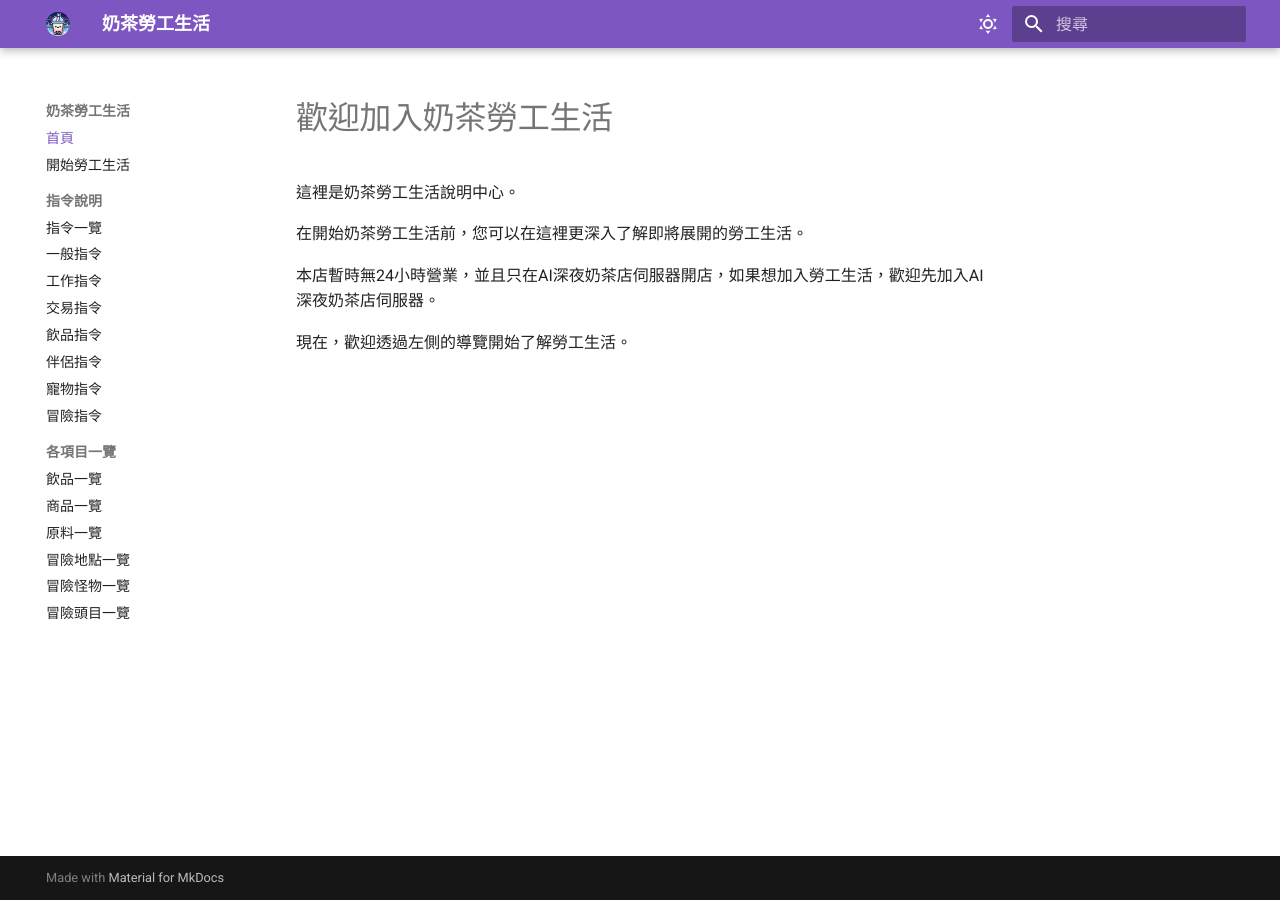
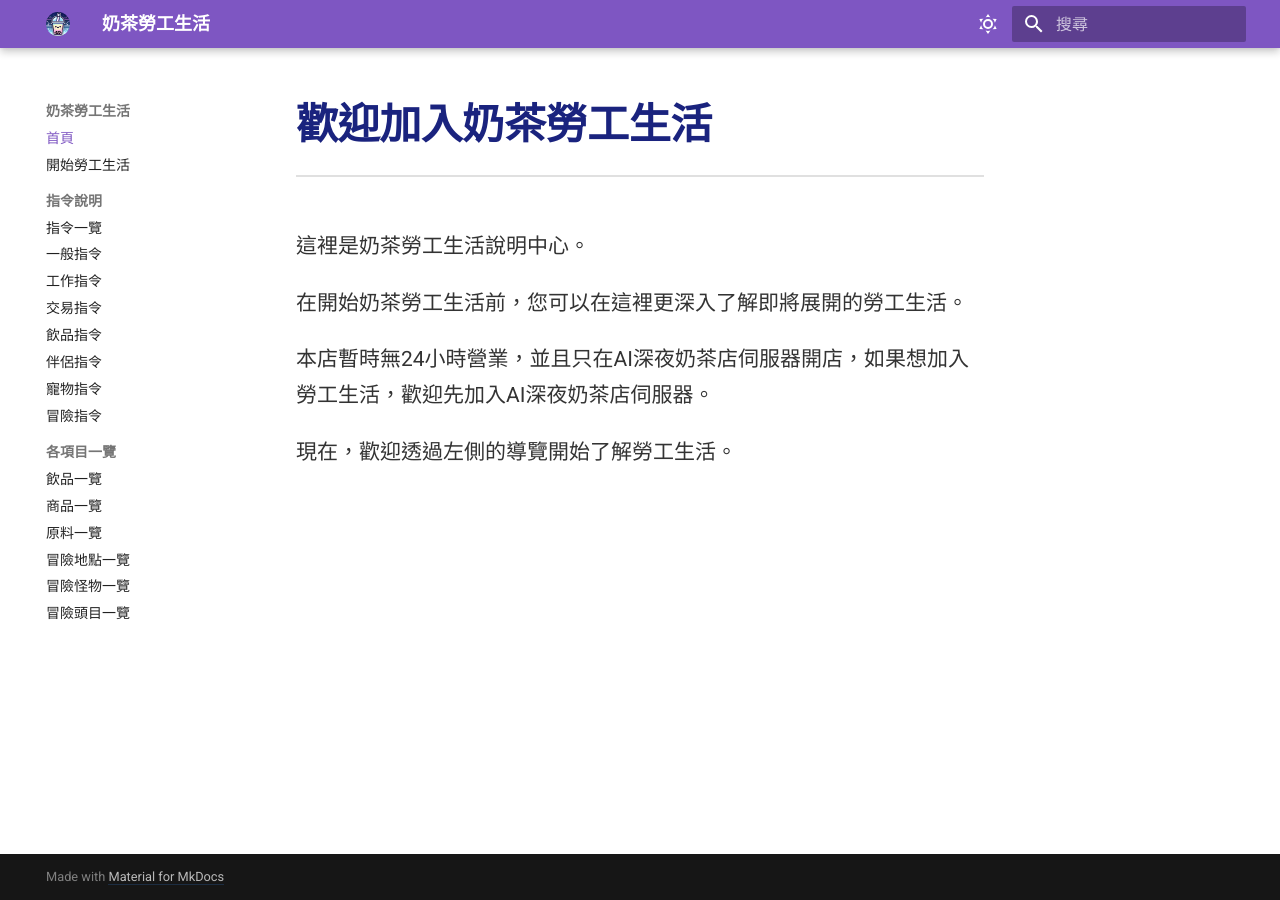
Before and after one commit to Chocochocococo/milktea-workerlife-wiki, an MkDocs documentation site: the page built from docs/index.md, in a window 1280 px wide. Built offline with MkDocs 1.6.1 and Material for MkDocs 9.7.7, drawn with Linux system fonts in a browser that asks for light colours.

Commit message:
Update mkdocs.yml

```diff
--- a/mkdocs.yml
+++ b/mkdocs.yml
@@ -36,8 +36,6 @@ theme:
     - search.suggest
     - search.highlight
     - content.code.copy
-  extra_css:
-    - stylesheets/extra.css
 
 # 導覽列設定
 nav:
@@ -70,3 +68,6 @@ markdown_extensions:
   - toc:
       permalink: true # 為每個標題增加一個可點擊的錨點連結
       toc_depth: 3 # 目錄顯示到H3標題，您可以依需求調整
+
+extra_css:
+    - stylesheets/extra.css
```
